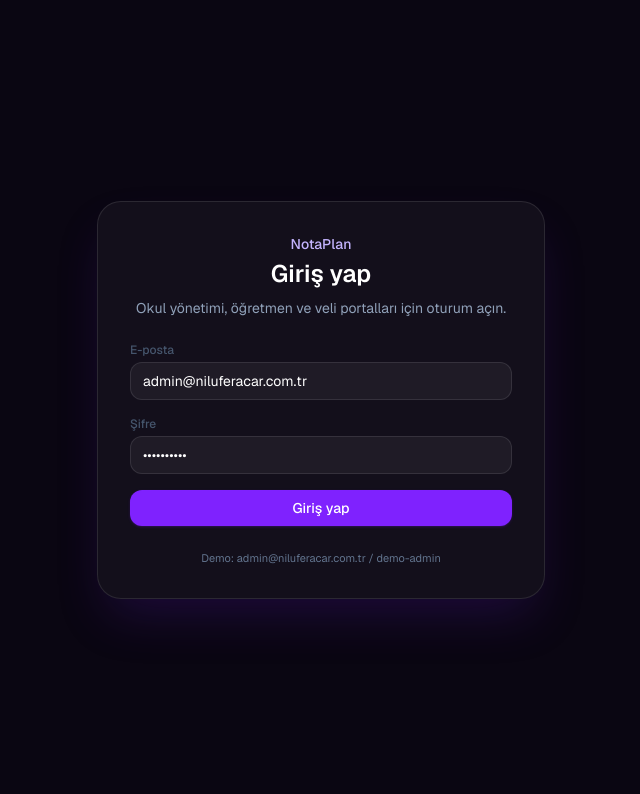
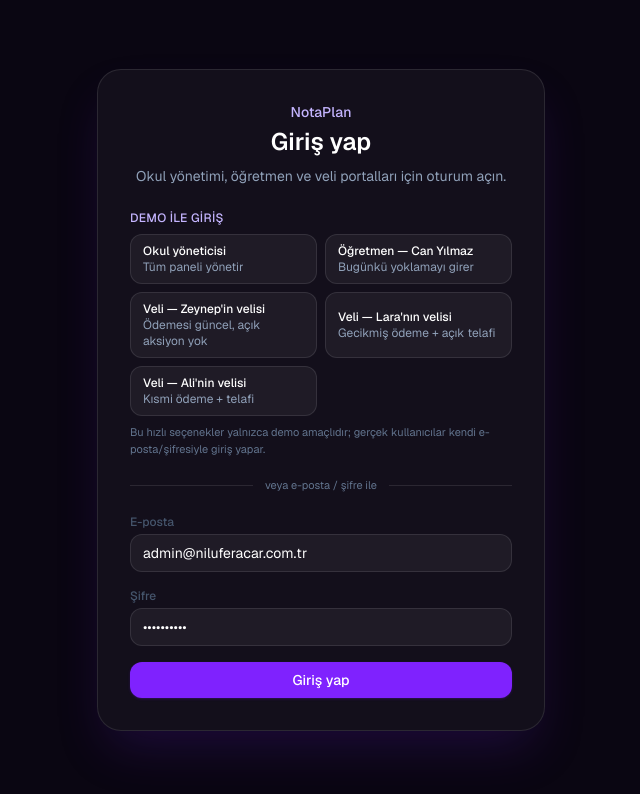
Before and after one commit to hidircan/notaplan, a Next.js app: page /login in a window 1280 px wide. Shown: the top 794 px of the page, without its empty margins (319-959 px from the left). Built offline with nearby package versions, Linux system fonts and the light colour scheme; no server answers.

Commit message:
feat(login): add one-click demo persona picker
Co-authored-by: hidircan <hidircan@users.noreply.github.com>
Signed-off-by: hidircan <hidircan@users.noreply.github.com>

```diff
--- a/src/app/login/page.tsx
+++ b/src/app/login/page.tsx
@@ -26,9 +26,6 @@ export default async function LoginPage({
           </p>
         </div>
         <LoginForm nextPath={params.next} />
-        <p className="mt-6 text-center text-[11px] text-slate-500">
-          Demo: admin@niluferacar.com.tr / demo-admin
-        </p>
       </div>
     </div>
   );
--- a/src/components/login-form.tsx
+++ b/src/components/login-form.tsx
@@ -3,6 +3,46 @@
 import { useState } from "react";
 import { useRouter } from "next/navigation";
 import { Button, Input, Label } from "@/components/ui";
+
+type DemoPersona = {
+  label: string;
+  hint: string;
+  email: string;
+  password: string;
+};
+
+const DEMO_PERSONAS: DemoPersona[] = [
+  {
+    label: "Okul yöneticisi",
+    hint: "Tüm paneli yönetir",
+    email: "admin@niluferacar.com.tr",
+    password: "demo-admin",
+  },
+  {
+    label: "Öğretmen — Can Yılmaz",
+    hint: "Bugünkü yoklamayı girer",
+    email: "can@niluferacar.com.tr",
+    password: "demo-teacher",
+  },
+  {
+    label: "Veli — Zeynep'in velisi",
+    hint: "Ödemesi güncel, açık aksiyon yok",
+    email: "selin@email.com",
+    password: "demo-parent",
+  },
+  {
+    label: "Veli — Lara'nın velisi",
+    hint: "Gecikmiş ödeme + açık telafi",
+    email: "deniz@email.com",
+    password: "demo-parent",
+  },
+  {
+    label: "Veli — Ali'nin velisi",
+    hint: "Kısmi ödeme + telafi",
+    email: "mehmet@email.com",
+    password: "demo-parent",
+  },
+];
 
 export function LoginForm({ nextPath }: { nextPath?: string }) {
   const router = useRouter();
@@ -11,8 +51,7 @@ export function LoginForm({ nextPath }: { nextPath?: string }) {
   const [error, setError] = useState<string | null>(null);
   const [loading, setLoading] = useState(false);
 
-  async function onSubmit(e: React.FormEvent) {
-    e.preventDefault();
+  async function performLogin(loginEmail: string, loginPassword: string) {
     setLoading(true);
     setError(null);
     try {
@@ -20,7 +59,7 @@ export function LoginForm({ nextPath }: { nextPath?: string }) {
         method: "POST",
         headers: { "Content-Type": "application/json" },
         credentials: "include",
-        body: JSON.stringify({ email, password }),
+        body: JSON.stringify({ email: loginEmail, password: loginPassword }),
       });
       const json = (await res.json()) as {
         ok: boolean;
@@ -48,7 +87,48 @@ export function LoginForm({ nextPath }: { nextPath?: string }) {
     }
   }
 
+  function onSubmit(e: React.FormEvent) {
+    e.preventDefault();
+    void performLogin(email, password);
+  }
+
+  function onDemoSelect(persona: DemoPersona) {
+    setEmail(persona.email);
+    setPassword(persona.password);
+    void performLogin(persona.email, persona.password);
+  }
+
   return (
+    <div className="space-y-5">
+      <div>
+        <p className="mb-2 text-xs font-medium uppercase tracking-wide text-violet-300">
+          Demo ile giriş
+        </p>
+        <div className="grid gap-2 sm:grid-cols-2">
+          {DEMO_PERSONAS.map((p) => (
+            <button
+              key={p.email}
+              type="button"
+              disabled={loading}
+              onClick={() => onDemoSelect(p)}
+              className="rounded-xl border border-white/10 bg-white/5 px-3 py-2 text-left text-xs text-slate-200 hover:bg-white/10 disabled:opacity-50"
+            >
+              <span className="block font-medium text-white">{p.label}</span>
+              <span className="block text-slate-400">{p.hint}</span>
+            </button>
+          ))}
+        </div>
+        <p className="mt-2 text-[11px] text-slate-500">
+          Bu hızlı seçenekler yalnızca demo amaçlıdır; gerçek kullanıcılar kendi e-posta/şifresiyle giriş yapar.
+        </p>
+      </div>
+
+      <div className="flex items-center gap-3 text-[11px] text-slate-500">
+        <span className="h-px flex-1 bg-white/10" />
+        veya e-posta / şifre ile
+        <span className="h-px flex-1 bg-white/10" />
+      </div>
+
       <form onSubmit={onSubmit} className="space-y-4">
         <div>
           <Label>E-posta</Label>
@@ -79,5 +159,6 @@ export function LoginForm({ nextPath }: { nextPath?: string }) {
           {loading ? "Giriş yapılıyor…" : "Giriş yap"}
         </Button>
       </form>
+    </div>
   );
 }
```
Lines whose indentation alone changed are shown as unchanged.
